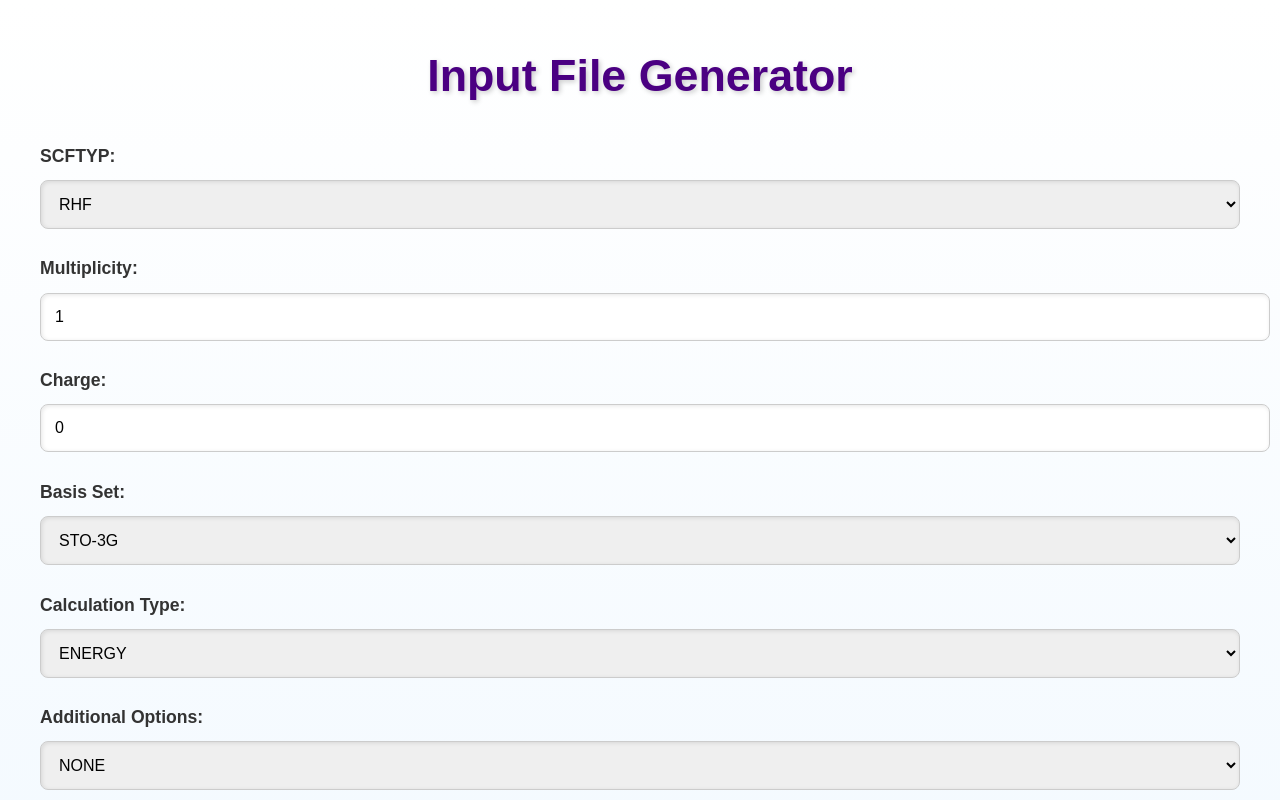
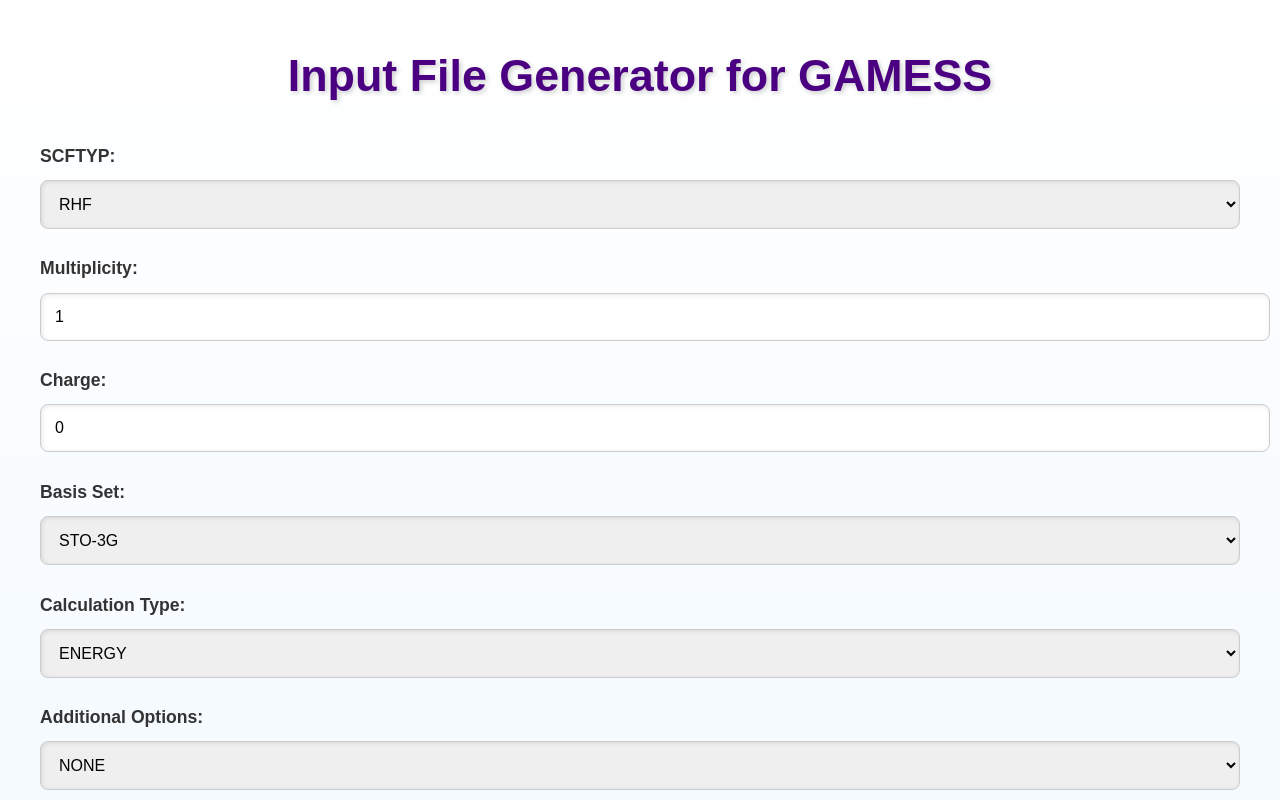
Before and after one commit to anshukumar2932/Input-Builder, a plain HTML site: page templates/gamess_form.html in a window 1280 px wide. Shown: the top 800 px of the page. Drawn offline with Linux system fonts and the light colour scheme.

Commit message:
Update and rename form.html to gamess_form.html

```diff
--- a/templates/form.html
+++ b/templates/gamess_form.html
@@ -118,7 +118,7 @@
     </style>
 </head>
 <body>
-    <h1>Input File Generator</h1>
+    <h1>Input File Generator for GAMESS</h1>
     <form action="/process" method="post" enctype="multipart/form-data">
         <label for="scftyp">SCFTYP:</label>
         <select name="scftyp" id="scftyp" required>
```
